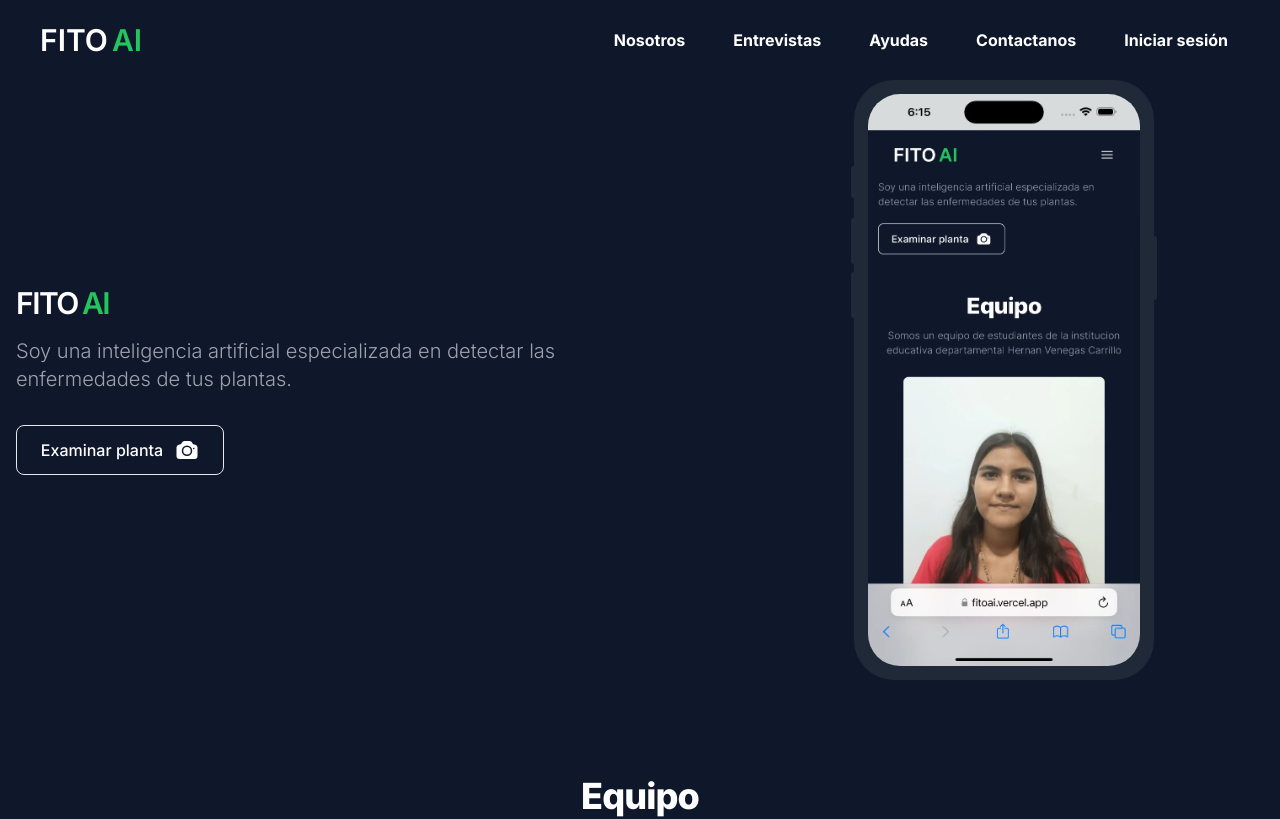
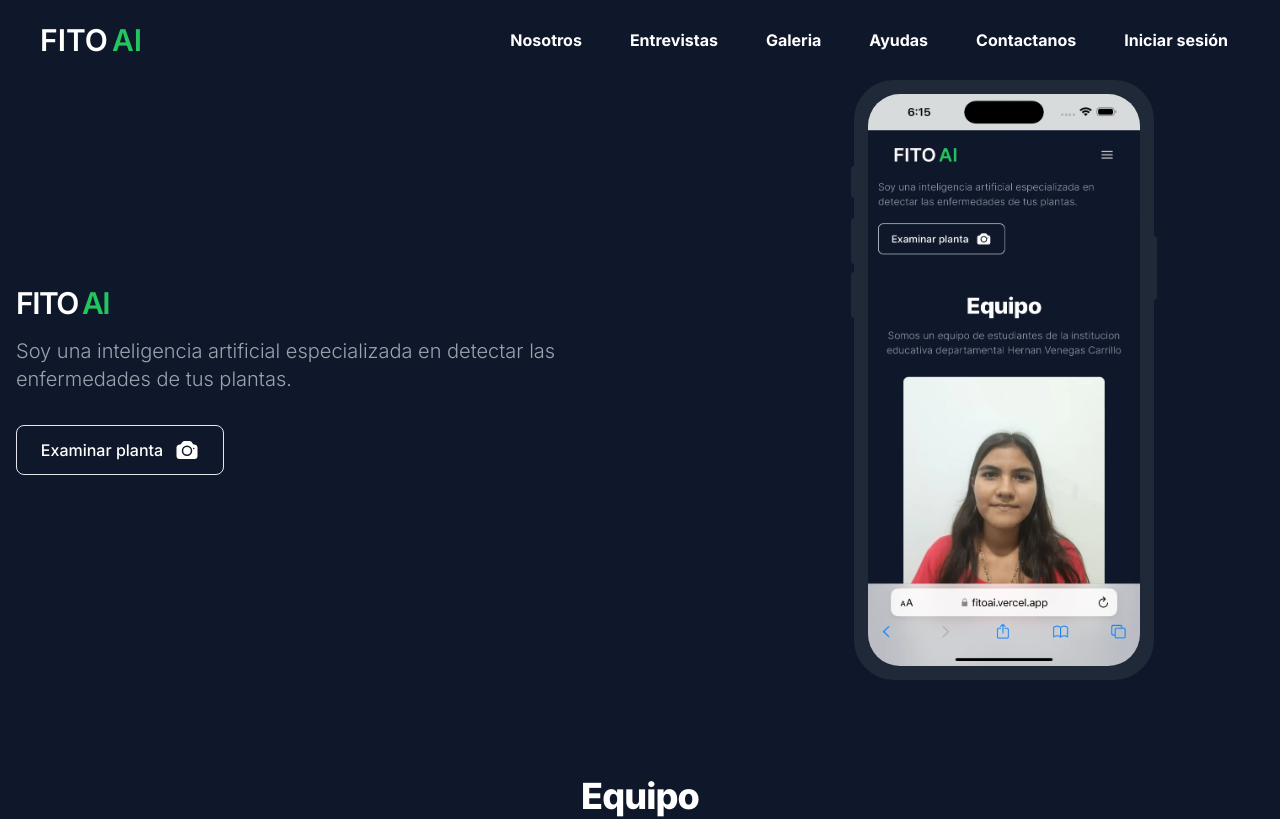
Before and after one commit to edwar/fitoai, a Next.js app: page / in a window 1280 px wide. Shown: the top 819 px of the page. Built offline with nearby package versions, Linux system fonts and the light colour scheme.

Commit message:
Link gallery

```diff
--- a/src/app/Components/Navbar.tsx
+++ b/src/app/Components/Navbar.tsx
@@ -29,6 +29,9 @@ export default function Navbar() {
             <Link href='/' className='text-slate-800 md:text-white px-3 py-2 rounded-md md:hover:bg-slate-500'>Entrevistas</Link>
           </li>
           <li>
+            <Link href='/gallery' className='text-slate-800 md:text-white px-3 py-2 rounded-md md:hover:bg-slate-500'>Galeria</Link>
+          </li>
+          <li>
             <Link href='/help' className='text-slate-800 md:text-white px-3 py-2 rounded-md md:hover:bg-slate-500'>Ayudas</Link>
           </li>
           <li>
```
Also changed, not shown: src/app/gallery/page.tsx (renamed from src/app/galery/page.tsx).
